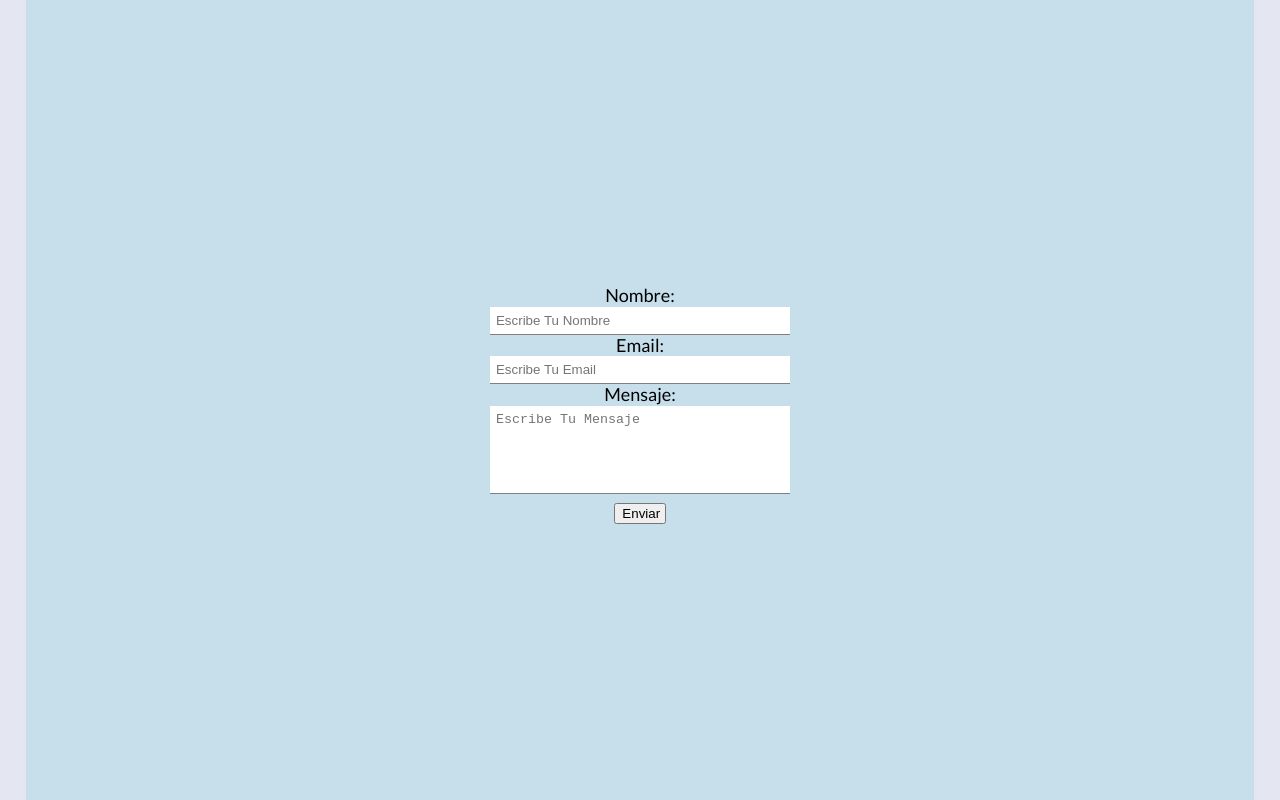
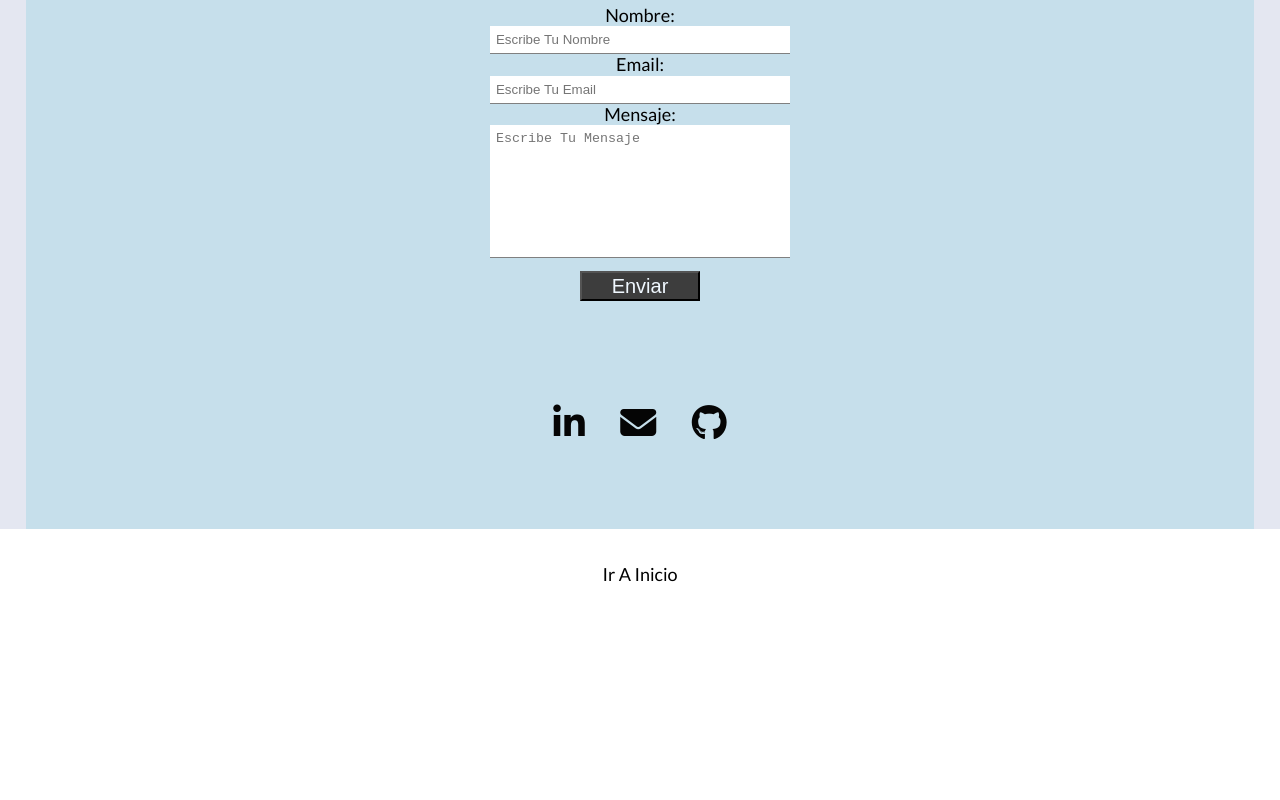
Before and after one commit to yeinwillie/proyecto2eidos, a plain HTML site: page index.html in a window 1280 px wide. Shown: the part 1820-2620 px from the top of the page. After the commit the page ends 2439 px from the top, so only its background shows below. Drawn offline with Linux system fonts and the light colour scheme.

Commit message:
formulario funcional

```diff
--- a/JS/app.js
+++ b/JS/app.js
@@ -72,6 +72,7 @@ const validarCampo = (expresion, input , campo ) => {
         document.querySelector(`#grupo__${campo} i`).classList.remove("fa-circle-xmark");
         document.querySelector(`#grupo__${campo} i`).classList.add("fa-circle-check");
         document.querySelector(`#grupo__${campo} .formulario__input-error`).classList.remove("formulario__input-error-activo");
+        document.getElementById("icons").classList.remove("icons-error");
         campos[campo] = true;
 
     } else {
@@ -80,6 +81,7 @@ const validarCampo = (expresion, input , campo ) => {
         document.querySelector(`#grupo__${campo} i`).classList.remove("fa-circle-check");
         document.querySelector(`#grupo__${campo} i`).classList.add("fa-circle-xmark");
         document.querySelector(`#grupo__${campo} .formulario__input-error`).classList.add("formulario__input-error-activo");
+        document.getElementById("icons").classList.add("icons-error");
         campos[campo] = false;
     }
 };
--- a/formulario.css
+++ b/formulario.css
@@ -1,6 +1,4 @@
 .formulario{
-    /*tamaño de pantalla*/
-    height: 100vh;
     display: flex;
     align-items: center;
     flex-direction: column;
@@ -108,8 +106,9 @@ textarea::-webkit-scrollbar-thumb{
 }
 
 .formulario__btn {
-    margin-top: 0.3rem;
-    width: 15%;
+    margin-top: 0.5rem;
+    width: 35%;
+    padding: .1rem;
 }
 
 /*Estilos para validar campos*/
--- a/index.html
+++ b/index.html
@@ -127,6 +127,7 @@
                 <h2>
                     Contactame!
                 </h2>
+
                 <form action="" class="formulario" id="formulario">
 
                     <!--Grupo Nombre-->
@@ -152,14 +153,14 @@
                     <!--Grupo Mensaje-->
                     <div class="formulario__grupo" id="grupo__mensaje">
                         <label for="mensaje" class="formulario__label">Mensaje:</label>
-                    <textarea name="mensaje" id="mensaje" cols="30" rows="5" class="textarea" placeholder="Escribe tu mensaje" ></textarea>
+                        <textarea name="mensaje" id="mensaje" cols="30" rows="8" class="textarea" placeholder="Escribe tu mensaje" ></textarea>
                         <p class="formulario__input-error">No olvides escribir tu mensaje</p>
                     </div>
 
 
                     <!--Boton-->
                     <div class="formulario__grupo formulario__grupo-btn-enviar">
-                    <button type="submit" class="formulario__btn">Enviar</button>
+                        <button type="submit" class="formulario__btn inicio_link_btn">Enviar</button>
                         <p class="formulario__mensaje-exito" id="formulario__mensaje-exito"> Mensaje enviado exitosamente!</p>
                     </div>
 
@@ -172,13 +173,13 @@
 
                 </form>
 
-                <div class="icons">
+                <div class="icons" id="icons">
                      <a href="#"><i class="fa-brands fa-linkedin-in fa-2xl" style="color: #050505;"></i></a>
-                     <a href="#"><i class="fa-solid fa-envelope fa-2xl" style="color: #050505;"></i></a>
-                     <a href="#"><i class="fa-brands fa-github fa-2xl" style="color: #050505;"></i></a>
+                     <a href="#"><i class="fa-solid fa-envelope fa-2xl icon" style="color: #050505;"></i></a>
+                     <a href="#"><i class="fa-brands fa-github fa-2xl icon" style="color: #050505;"></i></a>
                 </div>
 
-
+            </div>
         </section>
 
     </main>
--- a/style.css
+++ b/style.css
@@ -1,5 +1,3 @@
-
-
 * {
   box-sizing: border-box;
   text-transform: capitalize;
@@ -205,11 +203,17 @@ body{
 }
 
 .icons{
-    display: flex;
-    align-items: center;
-    justify-content: space-evenly;
-    margin-top: 11%;
 
+    margin-top: 9%;
+
+}
+
+.icons-error{
+  margin-top: 5%;
+}
+
+.icon{
+  margin-left: 2rem;
 }
 
 .footer{
```
Lines whose indentation alone changed are shown as unchanged.
